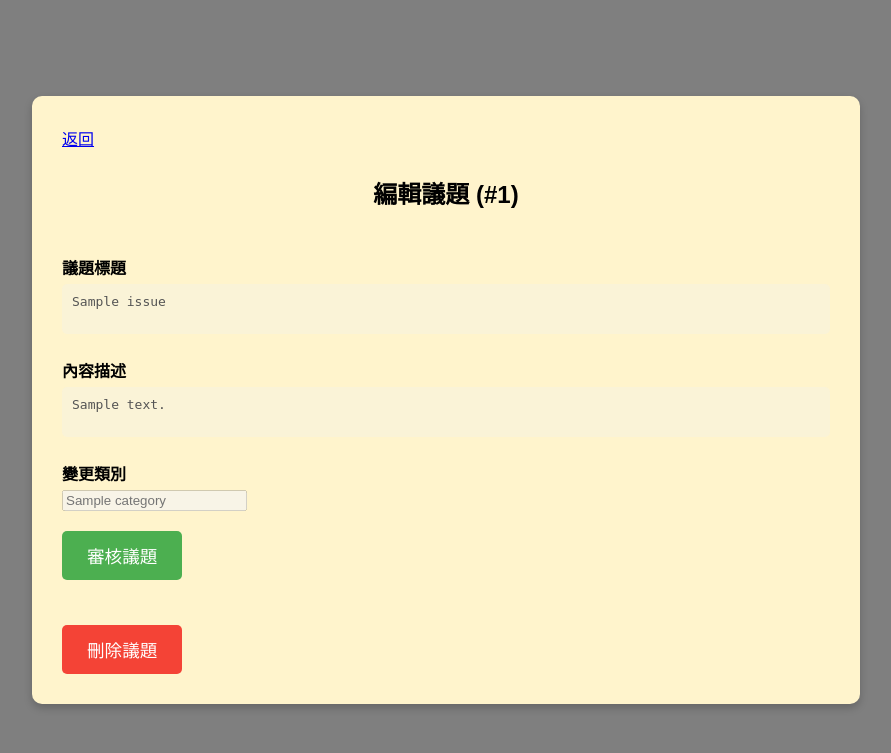
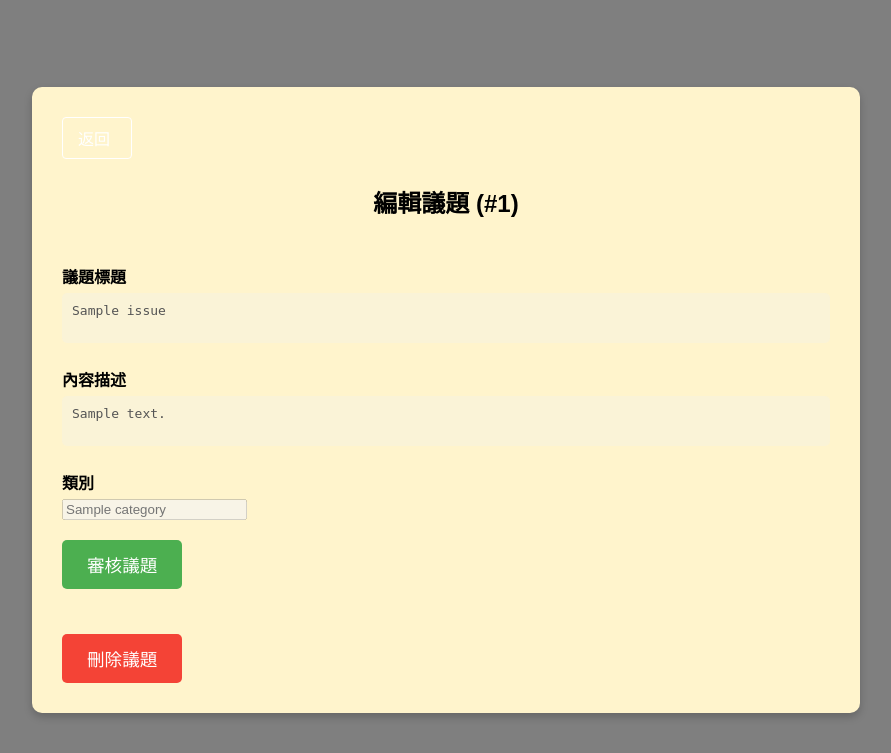
Before and after one commit to KaiXiangC/SE_Final, a Flask app: template app/templates/issue.html in a window 1280 px wide. Shown: the top 753 px of the page, without its empty margins (194-1085 px from the left). Run offline with Flask 3, Linux system fonts and the light colour scheme; the template is opened without the code that fills it: most values are stand-ins (such as "Sample title", 1, 10 or a date in 2020).

Commit message:
修正管理者議題管理頁面UI

```diff
--- a/app/templates/issue.html
+++ b/app/templates/issue.html
@@ -13,6 +13,21 @@
             align-items: center;
             height: 100vh;
             margin: 0;
+        }
+        a {
+            text-decoration: none;
+            color: white;
+            font-size: 16px;
+            padding: 8px 15px;
+            border: 1px solid white;
+            border-radius: 4px;
+            background-color: transparent;
+            transition: all 0.3s ease;
+            width: 5%;
+        }
+        a:hover {
+            background-color: white;
+            color: #2c5282;
         }
 
         .modal {
@@ -127,7 +142,7 @@
             <label for="description">內容描述</label>
             <textarea id="description" name="description" placeholder="{{ issue.description }}" disabled>{{ issue.description }}</textarea>
 
-            <label for="category">變更類別</label>
+            <label for="category">類別</label>
             {% for category in categories %}
             {% if category.categoryID == issue.categoryID %}
             <input type="text" id="category" name="category" placeholder="{{ category.name }}" disabled>
```
Also changed, not shown: app/templates/propose_manage.html (+4 -3 lines), app/templates/review_issue.html (+15 -0 lines).
